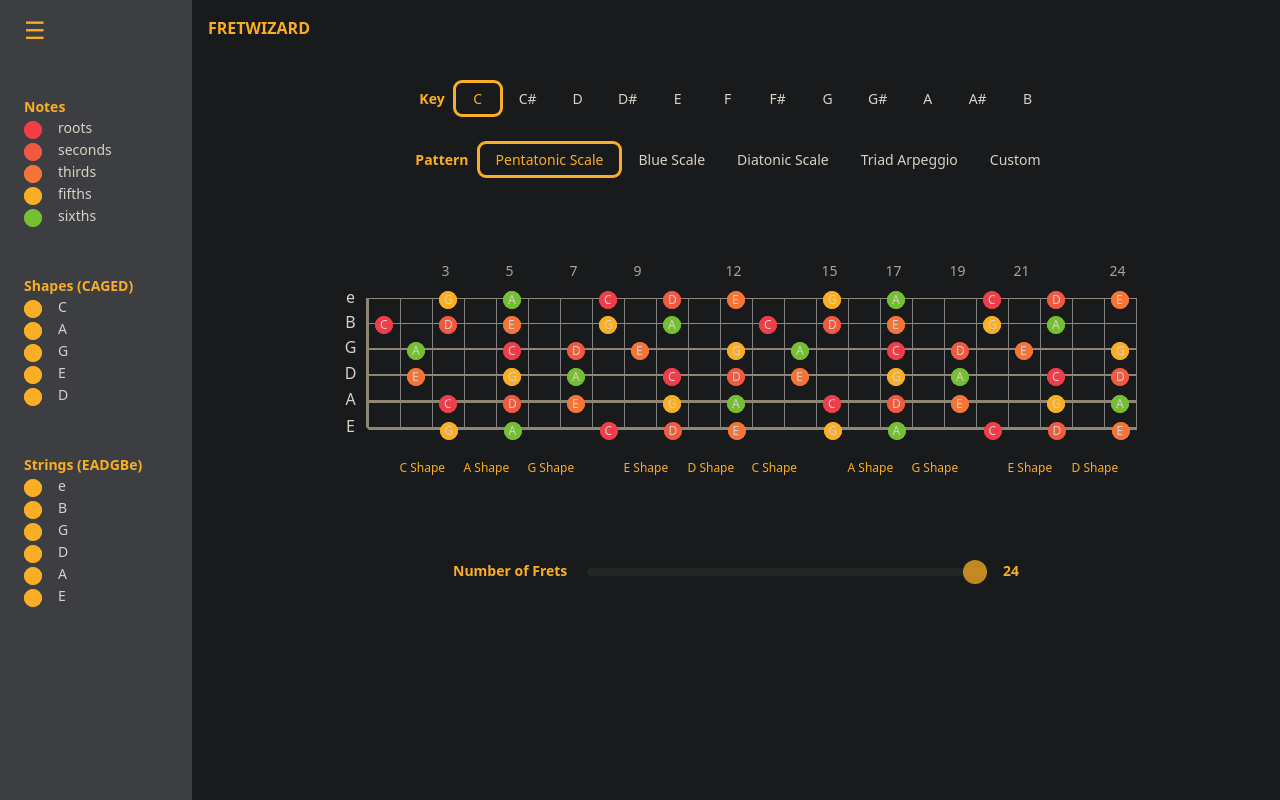
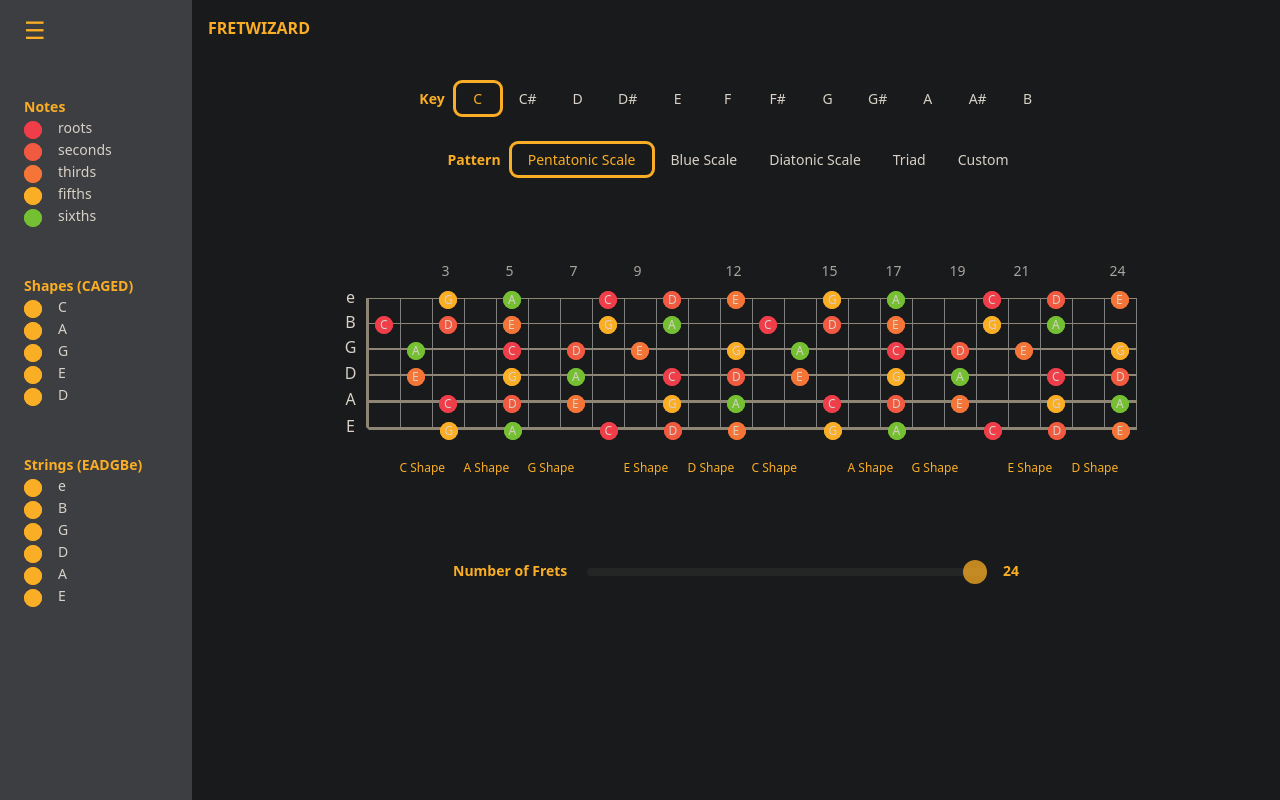
Before and after one commit to DevJhom/fret-wizard, a Vue app: page / in a window 1280 px wide. Built offline with nearby package versions, Linux system fonts and the light colour scheme.

Commit message:
rename triad arpeggio to arpeggio

```diff
--- a/database/all-scales.json
+++ b/database/all-scales.json
@@ -643,7 +643,7 @@
       ]
     }
   },
-  "triad_arpeggio": {
+  "triad": {
     "C": {
       "E": [
         false,
--- a/src/components/MyGuitar.vue
+++ b/src/components/MyGuitar.vue
@@ -139,8 +139,8 @@ const mapScaleName: () => string = () => {
         return 'blue_scale';
     if(currentPattern.value == 'Diatonic Scale')
         return 'diatonic_scale';
-    if(currentPattern.value == 'Triad Arpeggio')
-        return 'triad_arpeggio';
+    if(currentPattern.value == 'Triad')
+        return 'triad';
     if(currentPattern.value == 'Custom')
         return 'custom';
 
--- a/src/services/mock_service.ts
+++ b/src/services/mock_service.ts
@@ -19,8 +19,8 @@ export const getScale = async (scale: string, key: string) => {
         return data.blue_scale.C;
     else if (scale == "diatonic_scale")
         return data.diatonic_scale.C
-    else if (scale == "triad_arpeggio")
-        return data.triad_arpeggio.C
+    else if (scale == "triad")
+        return data.triad.C
 }
 
 export const updateCurrentScale = async (scale: string) => {}
--- a/src/stores/usePatternStore.ts
+++ b/src/stores/usePatternStore.ts
@@ -30,7 +30,7 @@ export interface CurrentCAGED {
 export const usePatternStore = defineStore('pattern', {
   state: (): State => ({
     allKeys : ["C","C#", "D", "D#", "E", "F", "F#", "G", "G#", "A", "A#", "B"],
-    allPatterns : ["Pentatonic Scale", "Blue Scale", "Diatonic Scale", "Triad Arpeggio", "Custom"],
+    allPatterns : ["Pentatonic Scale", "Blue Scale", "Diatonic Scale", "Triad", "Custom"],
     currentKey: "C",
     currentPattern: "Pentatonic Scale",
     currentHighlightNotes: ["roots", "seconds", "thirds", "fifths", "sixths"],
@@ -59,7 +59,7 @@ export const usePatternStore = defineStore('pattern', {
           return ["roots", "seconds", "thirds", "fifths", "sixths", "blues"];
         case "Diatonic Scale":
           return ["roots", "seconds", "thirds", "fourths", "fifths", "sixths", "sevenths"];
-        case "Triad Arpeggio":
+        case "Triad":
           return ["roots", "thirds", "fifths"];
         default:
           return ["roots", "thirds", "fifths"];
```
